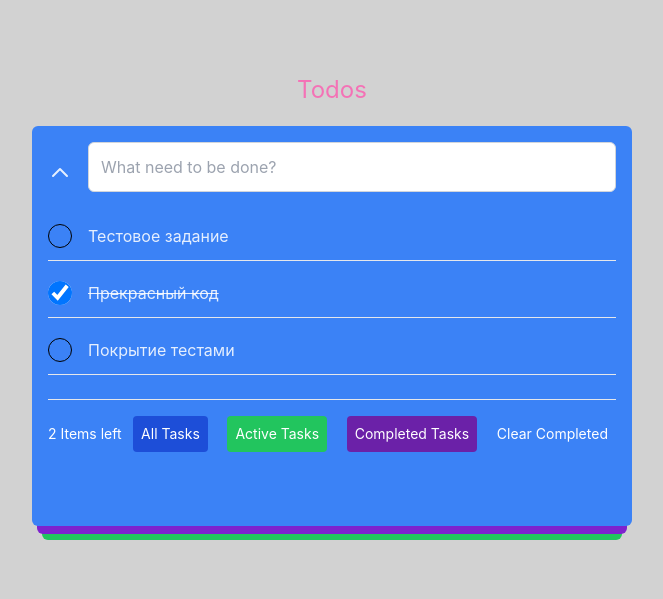
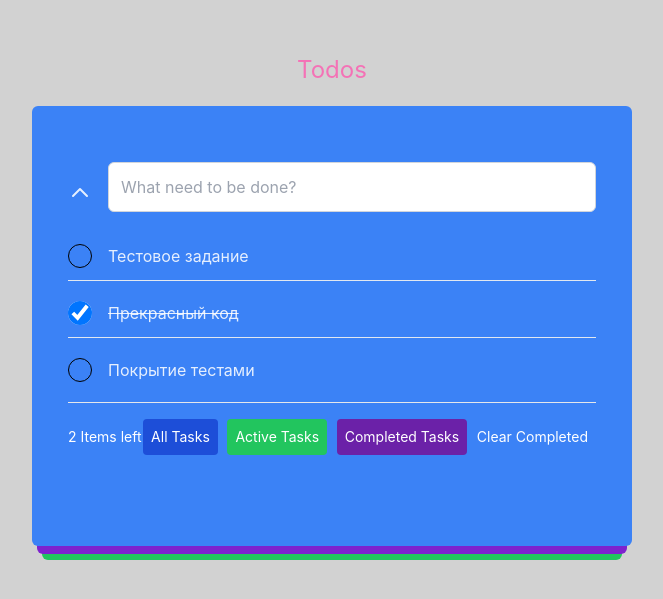
Before and after one commit to Vladnel671/mindbox-todo, a React (Vite) app: page / in a window 1280 px wide. Shown: the part 103-702 px from the top of the page, without its empty margins (308-971 px from the left). Built offline with nearby package versions, Linux system fonts and the light colour scheme.

Commit message:
fix: styles

```diff
--- a/src/App.tsx
+++ b/src/App.tsx
@@ -65,7 +65,7 @@ function App() {
   const block2ClassName = `flex flex-col pb-2 w-[590px] block-2 z-9 items-center rounded-md ${getColorClass(
     'block2'
   )}`
-  const block3ClassName = `flex flex-col w-[600px] block-3 z-10 items-center rounded-md ${getColorClass(
+  const block3ClassName = `flex overflow-y-auto p-5 overflow-x-hidden flex-col w-[600px] block-3 z-10 items-center rounded-md ${getColorClass(
     'block3'
   )}`
 
@@ -82,8 +82,8 @@ function App() {
       <div className={block1ClassName}>
         <div className={block2ClassName}>
           <div className={block3ClassName}>
-            <div className="w-[600px] min-h-[400px]">
-              <div className="p-4 flex flex-col justify-between h-full">
+            <div className="w-[600px] h-[400px] p-5">
+              <div className="p-4 flex flex-col justify-between">
                 <TodoInput
                   toggleAccordion={() => setAccordionOpen((prev) => !prev)}
                   addTodo={addTodo}
--- a/src/components/TodoButtons.tsx
+++ b/src/components/TodoButtons.tsx
@@ -8,7 +8,7 @@ const TodoButtons: React.FC<TodoButtonsProps> = ({
   remainingTasks,
 }) => {
   return (
-    <div className="my-4 text-sm flex border-t flex-row items-center justify-between w-full">
+    <div className="text-sm flex border-t flex-row items-center justify-between w-full">
       <div className="">
         <span className="text-white">{remainingTasks} Items left</span>
       </div>
--- a/src/components/TodoItem.tsx
+++ b/src/components/TodoItem.tsx
@@ -3,7 +3,7 @@ import { TodoItemProps } from '../types'
 
 const TodoItem: React.FC<TodoItemProps> = ({ todo, toggleTodo }) => {
   return (
-    <li className="flex items-center overflow-x-auto mb-2 border-b py-3">
+    <li className="flex items-center overflow-x-auto mb-2 item-border py-3">
       <input
         type="checkbox"
         checked={todo.completed}
--- a/src/components/TodoList.tsx
+++ b/src/components/TodoList.tsx
@@ -4,7 +4,11 @@ import TodoItem from './TodoItem'
 
 const TodoList: React.FC<TodoListProps> = ({ todos, toggleTodo }) => {
   if (todos.length === 0) {
-    return <p className="text-white text-center">Your list is empty.</p>
+    return (
+      <p className="text-white text-center min-h-[200px] flex items-center justify-center">
+        Your list is empty.
+      </p>
+    )
   }
   return (
     <ul className="overflow-y-auto">
--- a/src/index.css
+++ b/src/index.css
@@ -66,3 +66,7 @@ body {
 .rotate.open {
   transform: rotate(180deg);
 }
+
+.item-border:not(:last-child) {
+  border-bottom: 1px solid #e2e8f0;
+}
```
